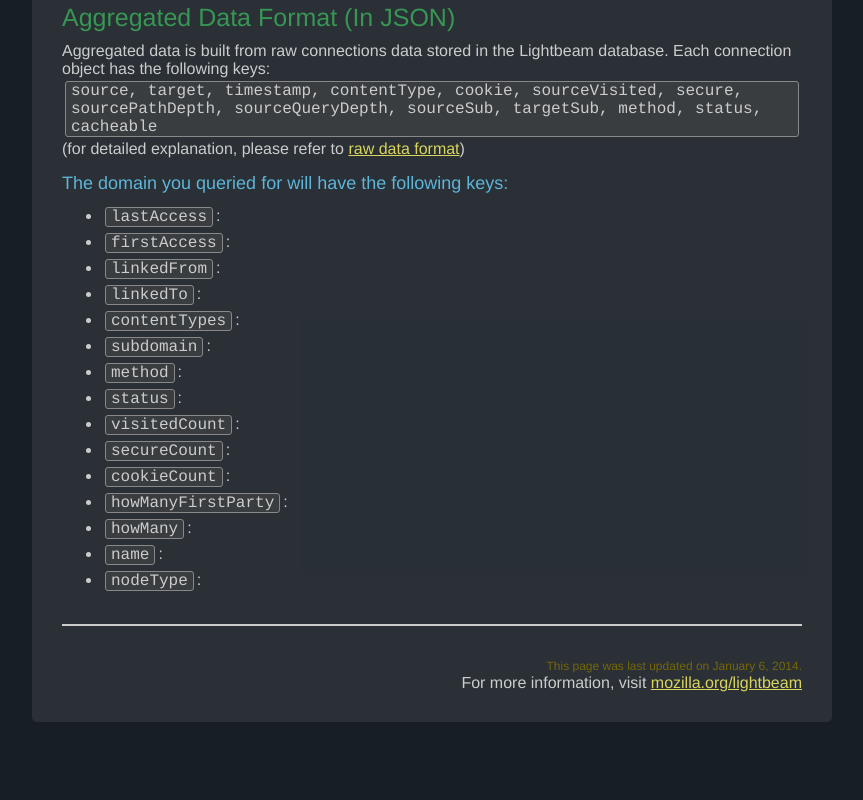
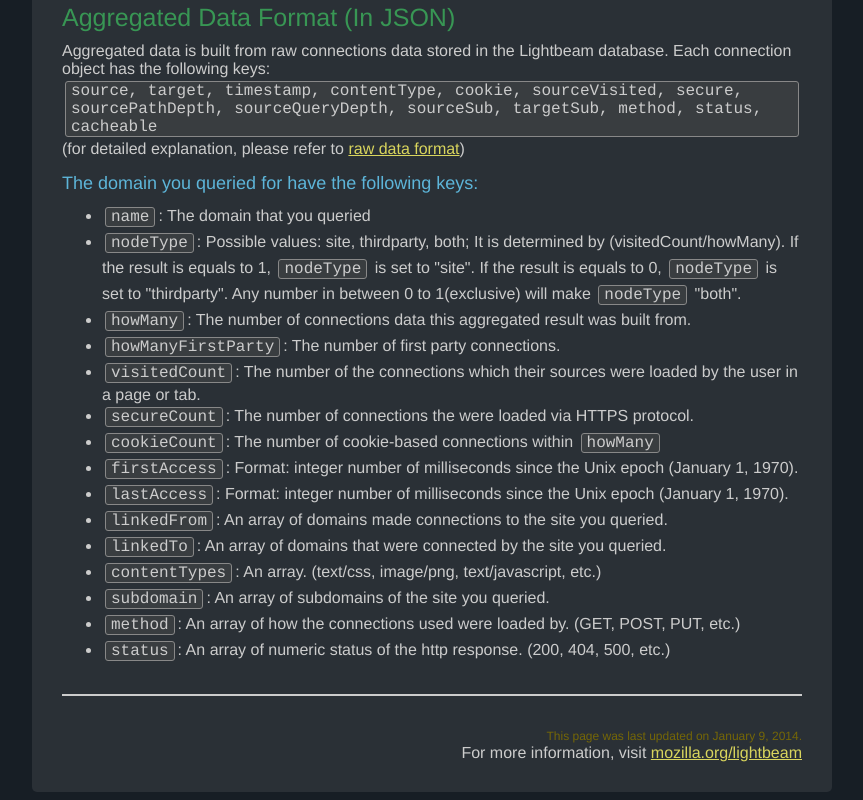
Before and after one commit to mozilla/collusion-db-server, a website: page public/index.html in a window 1280 px wide. Shown: the part 697-1497 px from the top of the page, without its empty margins (208-1071 px from the left). Before the commit the page ends 1427 px from the top, so only its background shows below. Drawn offline with Linux system fonts and the light colour scheme.

Commit message:
Adding data format details to the doc

```diff
--- a/public/index.html
+++ b/public/index.html
@@ -133,43 +133,58 @@
             Aggregated data is built from raw connections data stored in the Lightbeam database.  Each connection object has the following keys: <br/>
             <div class="params-box">source, target, timestamp, contentType, cookie, sourceVisited, secure, sourcePathDepth, sourceQueryDepth, sourceSub, targetSub, method, status, cacheable</div><br/>
             (for detailed explanation, please refer to <a href="//github.com/mozilla/lightbeam/blob/master/doc/data_format.v1.1.md" target="_blank">raw data format</a>)
-            <header class="sub-header">The domain you queried for will have the following keys:</header>
+            <header class="sub-header">The domain you queried for have the following keys:</header>
             <ul>
-              <li><div class="params-box">lastAccess</div>:
+              <li><div class="params-box">name</div>:
+                The domain that you queried
+              </li>
+              <li><div class="params-box">nodeType</div>:
+                Possible values: site, thirdparty, both; It is determined by (visitedCount/howMany).  If the result is equals to 1, <div class="params-box">nodeType</div> is set to "site".  If the result is equals to 0, <div class="params-box">nodeType</div> is set to "thirdparty".  Any number in between 0 to 1(exclusive) will make <div class="params-box">nodeType</div> "both".
+              </li>
+              <li><div class="params-box">howMany</div>:
+                The number of connections data this aggregated result was built from.
+              </li>
+              <li><div class="params-box">howManyFirstParty</div>:
+                The number of first party connections.
+              </li>
+              <li><div class="params-box">visitedCount</div>:
+                The number of the connections which their sources were loaded by the user in a page or tab.
+              </li>
+              <li><div class="params-box">secureCount</div>:
+                The number of connections the were loaded via HTTPS protocol.
+              </li>
+              <li><div class="params-box">cookieCount</div>:
+                The number of cookie-based connections within <div class="params-box">howMany</div>
               </li>
               <li><div class="params-box">firstAccess</div>:
+                Format: integer number of milliseconds since the Unix epoch (January 1, 1970).
+              </li>
+              <li><div class="params-box">lastAccess</div>:
+                Format: integer number of milliseconds since the Unix epoch (January 1, 1970).
               </li>
               <li><div class="params-box">linkedFrom</div>:
+                An array of domains made connections to the site you queried.
               </li>
               <li><div class="params-box">linkedTo</div>:
+                An array of domains that were connected by the site you queried.
               </li>
               <li><div class="params-box">contentTypes</div>:
+                An array. (text/css, image/png, text/javascript, etc.)
               </li>
               <li><div class="params-box">subdomain</div>:
+                An array of subdomains of the site you queried.
               </li>
               <li><div class="params-box">method</div>:
+                An array of how the connections used were loaded by. (GET, POST, PUT, etc.)
               </li>
               <li><div class="params-box">status</div>:
-              </li>
-              <li><div class="params-box">visitedCount</div>:
-              </li>
-              <li><div class="params-box">secureCount</div>:
-              </li>
-              <li><div class="params-box">cookieCount</div>:
-              </li>
-              <li><div class="params-box">howManyFirstParty</div>:
-              </li>
-              <li><div class="params-box">howMany</div>:
-              </li>
-              <li><div class="params-box">name</div>:
-              </li>
-              <li><div class="params-box">nodeType</div>:
+                An array of numeric status of the http response.  (200, 404, 500, etc.)
               </li>
             </ul>
 
             <div class="section-divider"></div>
             <div id="footer">
-              <span id="last-updated">This page was last updated on January 6, 2014.</span><br/>
+              <span id="last-updated">This page was last updated on January 9, 2014.</span><br/>
               For more information, visit <a href="//mozilla.org/lightbeam">mozilla.org/lightbeam</a>
             </div>
         </div>
```
